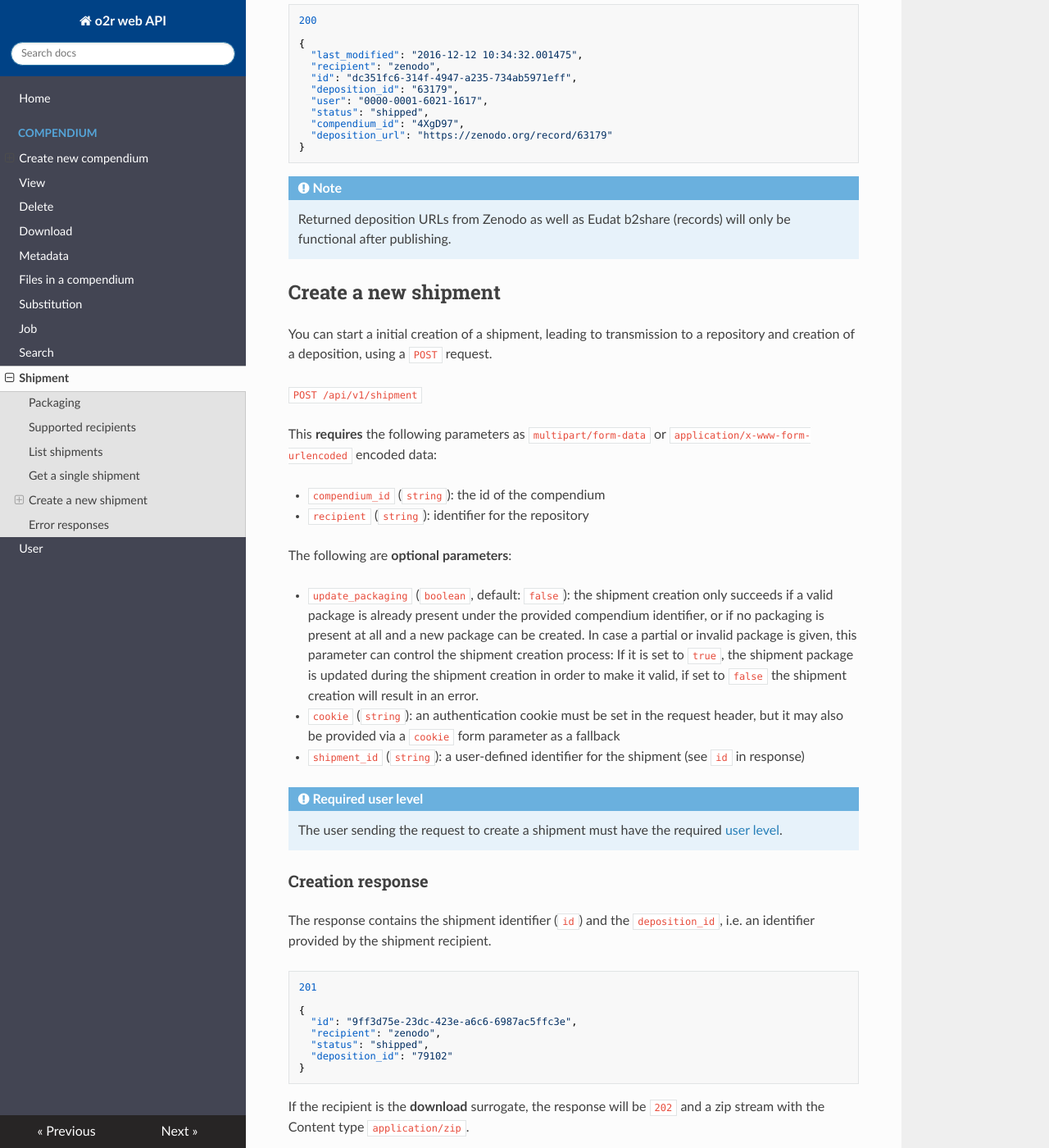
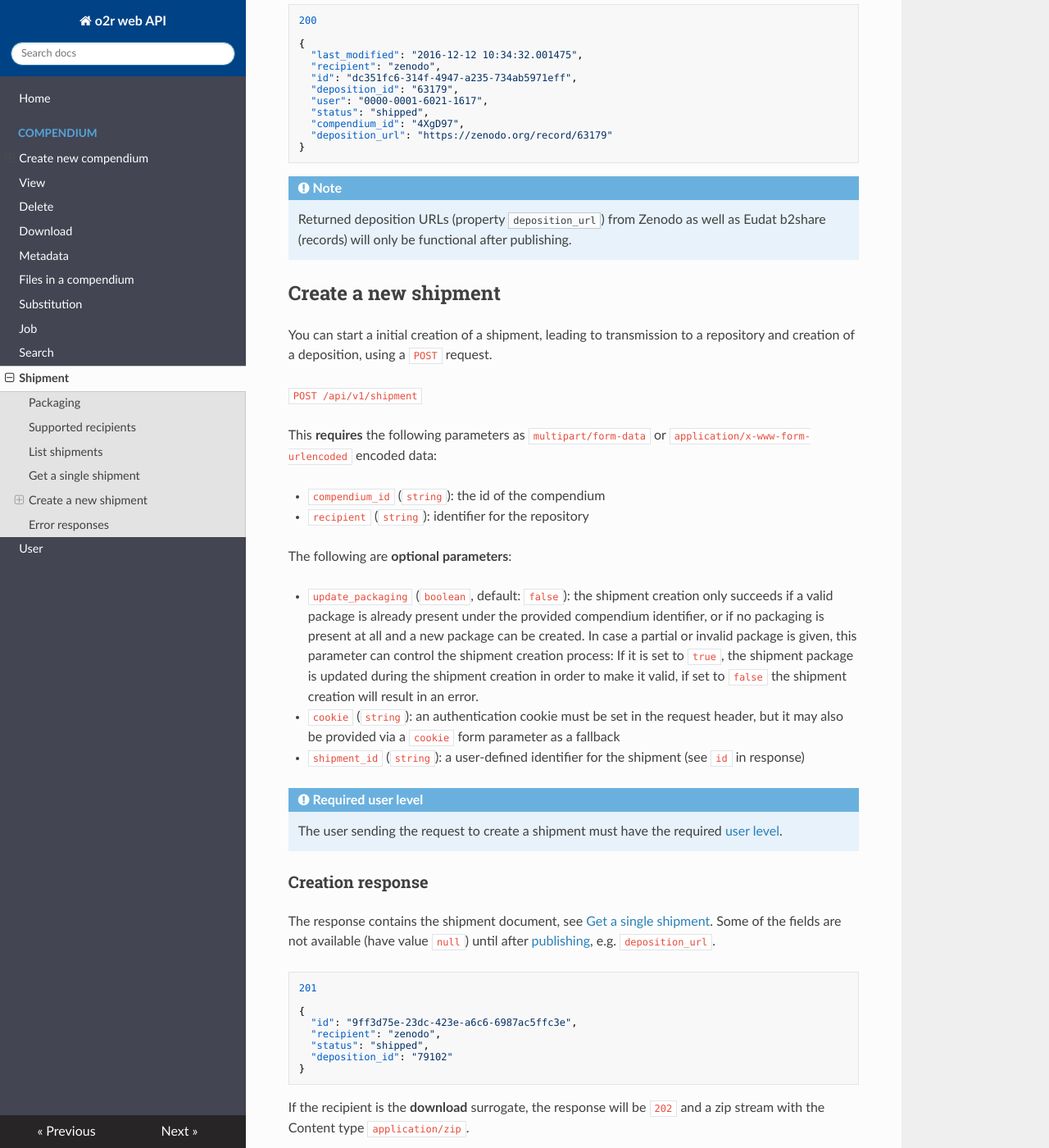
Before and after one commit to o2r-project/api, an MkDocs documentation site: the page built from docs/shipment.md, in a window 1280 px wide and 1400 px high, scrolled down 1690 px. Shown: the whole window at 82% size. Built offline with MkDocs 1.6.1, drawn with Linux system fonts in a browser that asks for light colours; nearby versions of some CDN libraries; old or Windows-style settings are respelled for this version of MkDocs.

Commit message:
Minor clarifications

````diff
--- a/docs/shipment.md
+++ b/docs/shipment.md
@@ -90,7 +90,7 @@ URL parameter:
 ```
 
 !!! note
-    Returned deposition URLs from Zenodo as well as Eudat b2share (records) will only be functional after publishing.
+    Returned deposition URLs (property `deposition_url`) from Zenodo as well as Eudat b2share (records) will only be functional after publishing.
 
 ## Create a new shipment
 
@@ -114,7 +114,8 @@ The following are **optional parameters**:
 
 ### Creation response
 
-The response contains the shipment identifier (`id`) and the `deposition_id`, i.e. an identifier provided by the shipment recipient.
+The response contains the shipment document, see [Get a single shipment](#get-a-single.shipment).
+Some of the fields are not available (have value `null`) until after [publishing](#publish-a-deposition), e.g. `deposition_url`.
 
 ```json
 201
````
Also changed, not shown: docs/compendium/metadata.md (+2 -2 lines).
